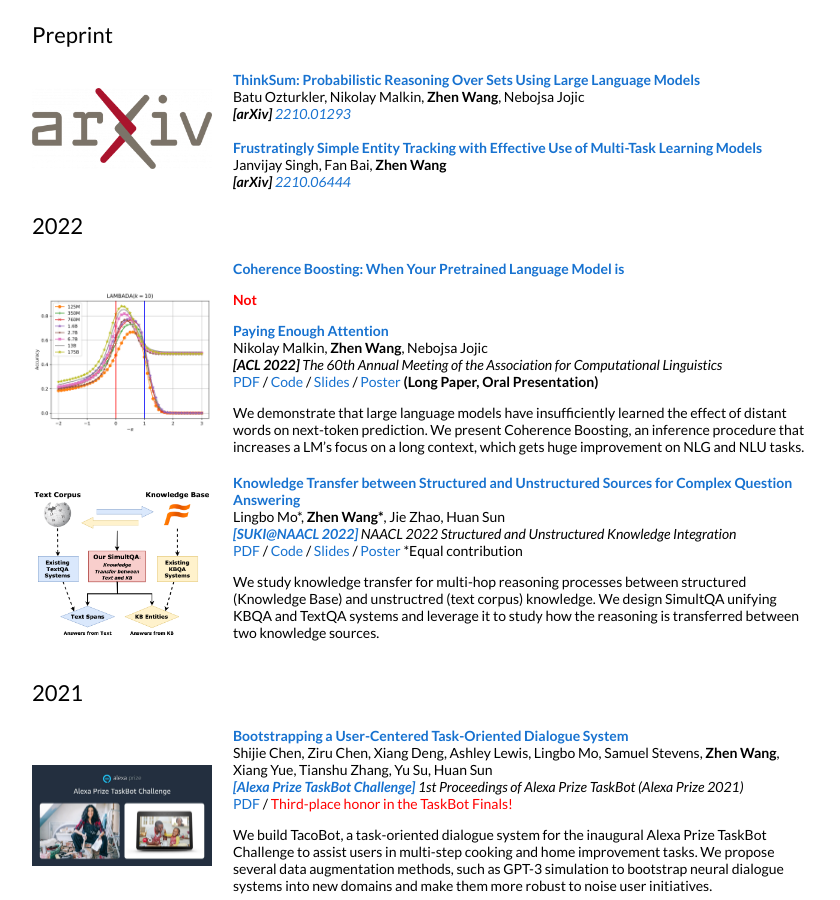
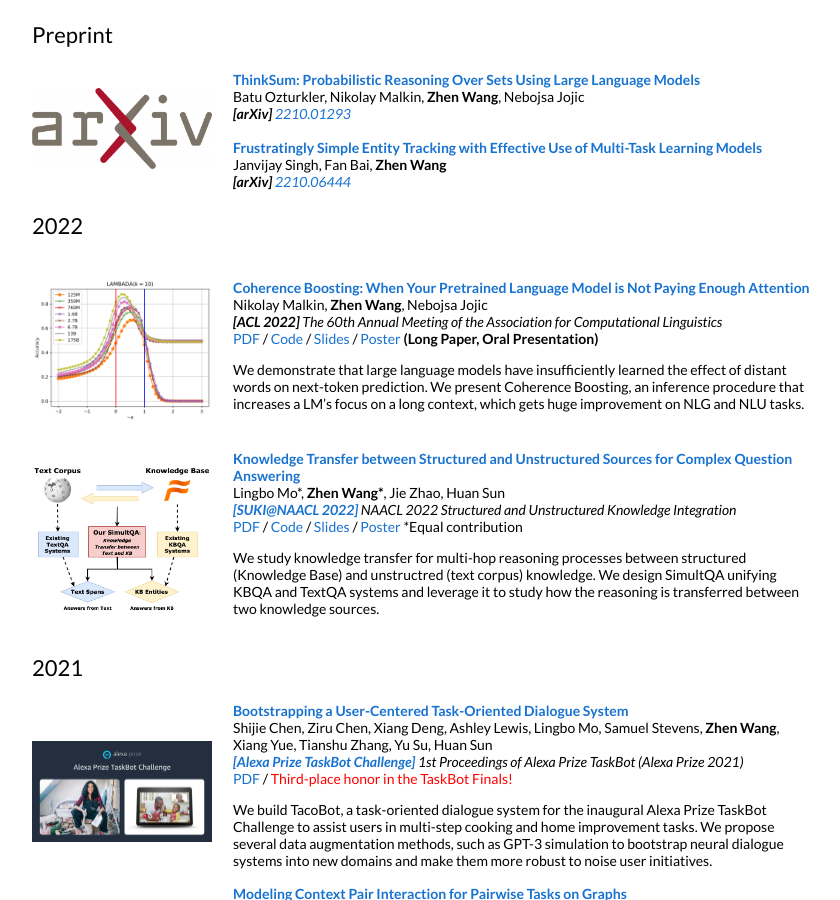
Before and after one commit to zhenwang9102/zhenwang9102.github.io, a Jekyll site: the page built from _posts/2019-06-02-venue.markdown, in a window 1280 px wide and 900 px high, scrolled down 1110 px. Shown: the whole window, without its empty margins (228-1068 px from the left). Built offline with Jekyll 4.4.1, drawn with Linux system fonts in a browser that asks for light colours.

Commit message:
Update default.html

```diff
--- a/_layouts/default.html
+++ b/_layouts/default.html
@@ -260,7 +260,7 @@
               <img src="/images/cb_acl_2022.png" alt="cb_acl2022" width="180" height="auto" style="border-style: none">
             </td>
             <td style="width:75%;vertical-align:middle;">
-              <h3><a href="https://arxiv.org/abs/2110.08294">Coherence Boosting: When Your Pretrained Language Model is <p style="color:red;">Not</p> Paying Enough Attention</a></h3>
+              <h3><a href="https://arxiv.org/abs/2110.08294">Coherence Boosting: When Your Pretrained Language Model is Not Paying Enough Attention</a></h3>
               <br>
               Nikolay Malkin, <b>Zhen Wang</b>, Nebojsa Jojic
               <br>
```
